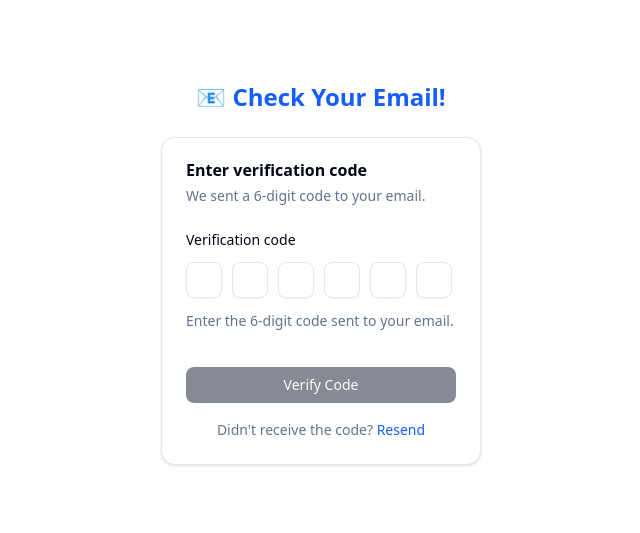
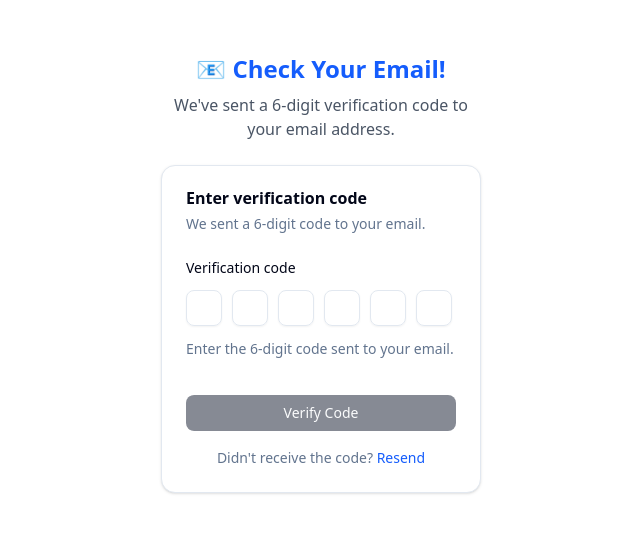
Before and after one commit to rehubdeveloper/ArcVoice_Frontend, a Next.js app: page /otp in a window 1280 px wide. Shown: the part 127-660 px from the top of the page, without its empty margins (319-959 px from the left). Built offline with nearby package versions, Linux system fonts and the light colour scheme.

Commit message:
deployment error resolved

```diff
--- a/src/app/otp/page.tsx
+++ b/src/app/otp/page.tsx
@@ -1,4 +1,9 @@
+import { Suspense } from "react"
 import { OTPForm } from "@/components/otp-form"
+
+function OTPFormWrapper() {
+  return <OTPForm />
+}
 
 export default function OTPPage() {
   return (
@@ -8,8 +13,13 @@ export default function OTPPage() {
           <div className="text-2xl font-bold text-blue-600 mb-2">
             📧 Check Your Email!
           </div>
+          <p className="text-gray-600">
+            We've sent a 6-digit verification code to your email address.
+          </p>
         </div>
-        <OTPForm />
+        <Suspense fallback={<div>Loading...</div>}>
+          <OTPFormWrapper />
+        </Suspense>
       </div>
     </div>
   )
```
